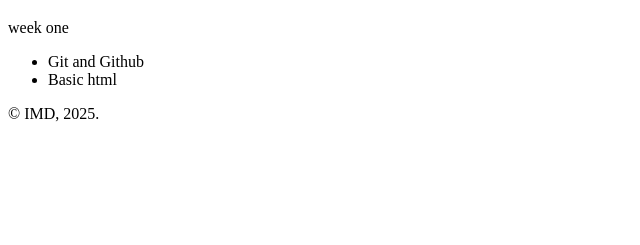
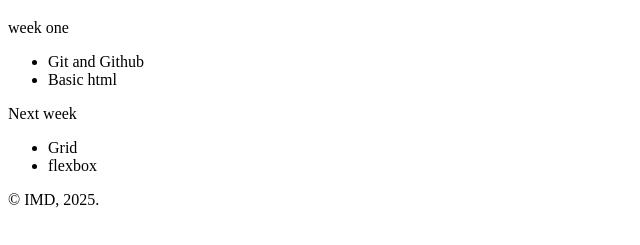
Before and after one commit to labreche21/Web-dev-2, a plain HTML site: page index.html in a window 1280 px wide. Shown: the part 61-306 px from the top of the page, without its empty margins (0-640 px from the left). Drawn offline with Linux system fonts and the light colour scheme.

Commit message:
next week content

```diff
--- a/index.html
+++ b/index.html
@@ -15,6 +15,11 @@
             <li>Git and Github</li>
             <li>Basic html</li>
         </ul>
+        <p>Next week</p>
+        <ul>
+            <li>Grid</li>
+            <li>flexbox</li>
+        </ul>
     </main>
     <footer> <p>&copy; IMD, 2025.</p></footer>
 </body>
```
